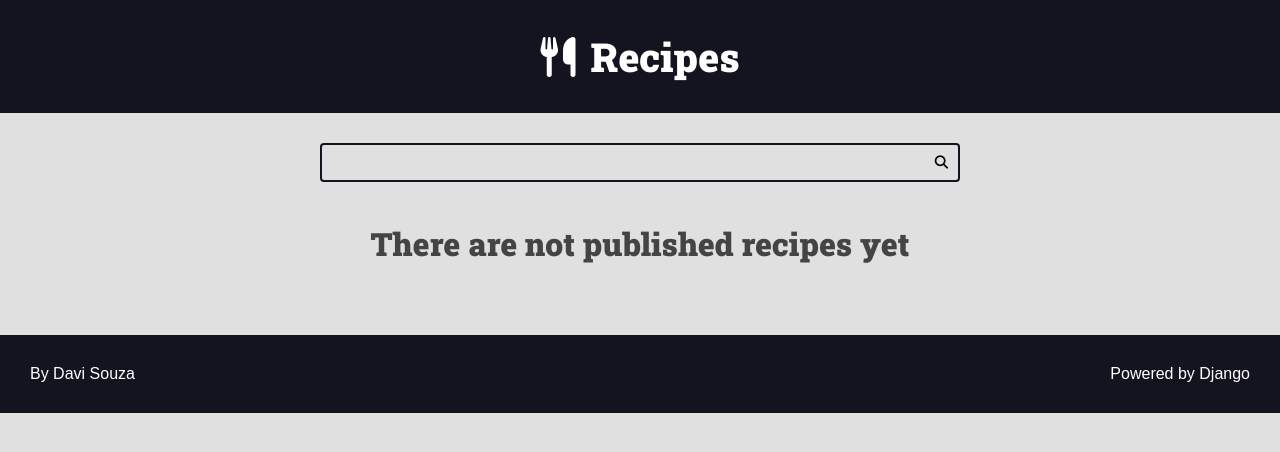
After one commit to dev-davisouza/Recipes-WebSite, a Django app: template recipes/templates/recipes/pages/Not_recipes_yet.html in a window 1280 px wide. The commit adds this page. Shown: the top 452 px of the page. Run offline with Django 4.2, Linux system fonts and the light colour scheme; the template is opened without the code that fills it, so the values that code supplies are empty.

Commit message:
creating the not found recipes page

```diff
--- a/recipes/templates/recipes/pages/404_error.html
+++ b/recipes/templates/recipes/pages/404_error.html
@@ -4,6 +4,6 @@
 
 {% block content %}
     <div class="main-content main-content-list container">
-        <h1>Error 404 Not Found</h1>
+        <center><h1>Error 404 Not Found</h1></center>
     </div>
 {% endblock content %}
--- /dev/null
+++ b/recipes/templates/recipes/pages/Not_recipes_yet.html
@@ -0,0 +1,7 @@
+{% extends 'global/base.html' %}
+{% block title %}Home | {% endblock  %}
+{% block content %}
+    <div class="main-content main-content-detail container">
+        <center><h1>There are not published recipes yet</h1></center>
+    </div>
+{% endblock content %}
```
Also changed, not shown: recipes/views.py (+7 -3 lines), db.sqlite3.
